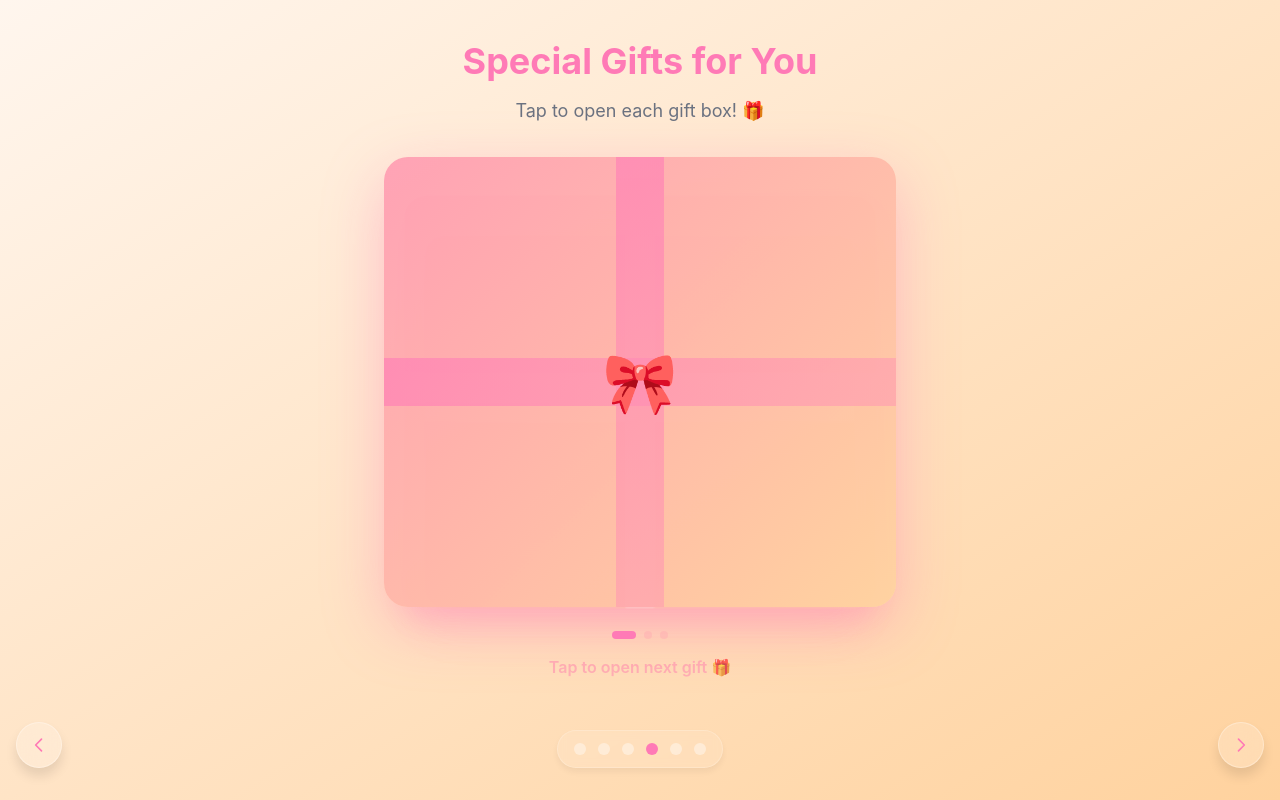
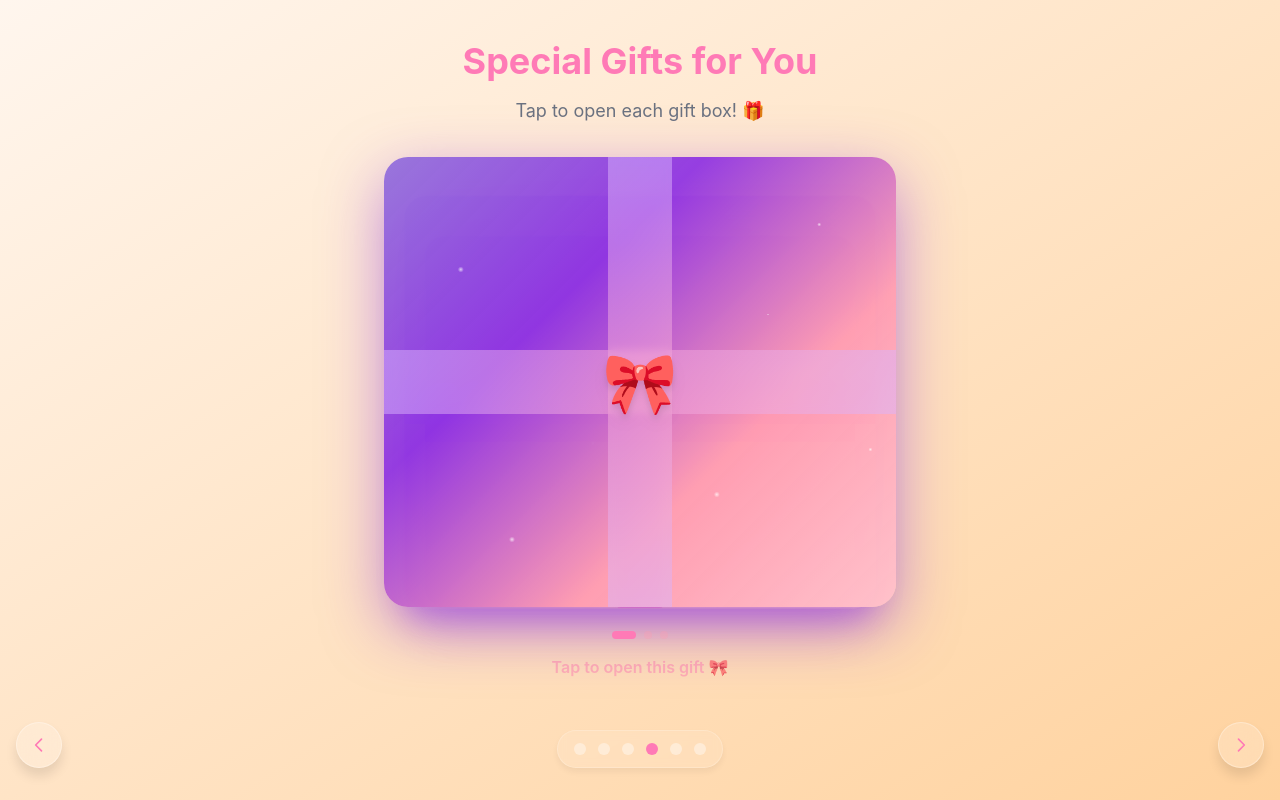
Before and after one commit to smaxiso/for-madam-ji, a React (Vite) app: page / in a window 1280 px wide. Both pictures are taken after a click on the button "Slide 4". Built offline with nearby package versions, Linux system fonts and the light colour scheme.

Commit message:
Update gift boxes: lavender-galaxy-pink theme, keep opened state, dynamic instructions

```diff
--- a/src/components/slides/GiftSequenceSlide.jsx
+++ b/src/components/slides/GiftSequenceSlide.jsx
@@ -7,18 +7,21 @@ import { fadeInUp } from '../../utils/animations';
  */
 function GiftSequenceSlide({ slide }) {
   const [currentGiftIndex, setCurrentGiftIndex] = useState(0);
-  const [isOpening, setIsOpening] = useState(false);
+  const [isOpened, setIsOpened] = useState(false);
   const gifts = slide.content.gifts || [];
 
-  // Handle opening the current gift box
-  const handleOpenGift = () => {
-    if (isOpening) return;
-
-    setIsOpening(true);
-    setTimeout(() => {
-      setCurrentGiftIndex((prev) => (prev + 1) % gifts.length);
-      setIsOpening(false);
-    }, 800);
+  // Handle opening/moving to next gift
+  const handleGiftInteraction = () => {
+    if (!isOpened) {
+      // Open the current gift
+      setIsOpened(true);
+    } else {
+      // Move to next gift
+      setIsOpened(false);
+      setTimeout(() => {
+        setCurrentGiftIndex((prev) => (prev + 1) % gifts.length);
+      }, 100);
+    }
   };
 
   const currentGift = gifts[currentGiftIndex];
@@ -45,25 +48,46 @@ function GiftSequenceSlide({ slide }) {
       {/* Stacked Gift Boxes Container */}
       <div className="relative w-full max-w-lg mx-auto h-[400px] md:h-[450px] mb-12">
         {/* Stack of gift boxes behind (3D stack effect) */}
-        {gifts.map((_, index) => {
+        {!isOpened && gifts.map((_, index) => {
           const offset = (index - currentGiftIndex + gifts.length) % gifts.length;
           if (offset === 0 || offset > 2) return null;
 
           return (
             <motion.div
               key={`stack-${index}`}
-              className="absolute inset-0 rounded-3xl pointer-events-none"
+              className="absolute inset-0 rounded-3xl pointer-events-none overflow-hidden"
               style={{
                 zIndex: gifts.length - offset,
-                background: `linear-gradient(135deg, rgba(255, 154, 177, ${0.4 - offset * 0.1}), rgba(255, 210, 158, ${0.4 - offset * 0.1}))`,
+                background: `
+                  linear-gradient(135deg,
+                    rgba(147, 112, 219, ${0.5 - offset * 0.1}),
+                    rgba(138, 43, 226, ${0.4 - offset * 0.1}),
+                    rgba(255, 154, 177, ${0.4 - offset * 0.1}),
+                    rgba(255, 192, 203, ${0.5 - offset * 0.1})
+                  )
+                `,
                 transform: `translateY(${offset * 20}px) scale(${1 - offset * 0.08}) rotateX(${offset * 5}deg)`,
-                boxShadow: `0 ${offset * 10}px ${offset * 30}px rgba(255, 122, 182, ${0.3 - offset * 0.1})`,
+                boxShadow: `0 ${offset * 10}px ${offset * 30}px rgba(138, 43, 226, ${0.4 - offset * 0.1})`,
               }}
             >
+              {/* Starry galaxy pattern */}
+              <div className="absolute inset-0" style={{
+                backgroundImage: `
+                  radial-gradient(2px 2px at 20% 30%, white, transparent),
+                  radial-gradient(2px 2px at 60% 70%, white, transparent),
+                  radial-gradient(1px 1px at 50% 50%, white, transparent),
+                  radial-gradient(1px 1px at 80% 10%, white, transparent),
+                  radial-gradient(2px 2px at 90% 60%, white, transparent),
+                  radial-gradient(1px 1px at 33% 80%, white, transparent)
+                `,
+                backgroundSize: '200% 200%',
+                opacity: 0.6,
+              }} />
+
               {/* Gift box ribbon decoration */}
               <div className="absolute inset-0 flex items-center justify-center">
-                <div className="w-full h-8 bg-white/20" style={{ transform: 'translateY(-50%)' }} />
-                <div className="absolute w-8 h-full bg-white/20" />
+                <div className="w-full h-12 bg-gradient-to-r from-purple-400/40 to-pink-400/40 backdrop-blur-sm" />
+                <div className="absolute w-12 h-full bg-gradient-to-b from-purple-400/40 to-pink-400/40 backdrop-blur-sm" />
               </div>
             </motion.div>
           );
@@ -75,45 +99,64 @@ function GiftSequenceSlide({ slide }) {
             key={currentGiftIndex}
             className="absolute inset-0 cursor-pointer"
             style={{ zIndex: gifts.length + 1 }}
-            onClick={handleOpenGift}
+            onClick={handleGiftInteraction}
             initial={{ scale: 0.8, opacity: 0, rotateY: -20 }}
             animate={{
-              scale: isOpening ? 1.1 : 1,
+              scale: 1,
               opacity: 1,
               rotateY: 0,
-              rotateX: isOpening ? -15 : 0,
-            }}
-            exit={{
-              y: -800,
-              opacity: 0,
-              rotateZ: 45,
-              scale: 0.5,
-              transition: { duration: 0.8, ease: 'easeIn' },
             }}
             transition={{ type: 'spring', damping: 15, stiffness: 100 }}
-            whileHover={{ scale: 1.05, y: -10 }}
+            whileHover={!isOpened ? { scale: 1.05, y: -10 } : {}}
           >
             {/* Gift Box Lid (opens up) */}
             <motion.div
               className="absolute inset-0 rounded-3xl overflow-hidden"
               style={{
-                background: 'linear-gradient(135deg, rgba(255, 154, 177, 0.9), rgba(255, 210, 158, 0.9))',
-                boxShadow: '0 20px 60px rgba(255, 122, 182, 0.4)',
+                background: `
+                  linear-gradient(135deg,
+                    rgba(147, 112, 219, 0.95),
+                    rgba(138, 43, 226, 0.9),
+                    rgba(255, 154, 177, 0.9),
+                    rgba(255, 192, 203, 0.95)
+                  )
+                `,
+                boxShadow: '0 20px 60px rgba(138, 43, 226, 0.5)',
                 transformOrigin: 'bottom',
               }}
               animate={{
-                rotateX: isOpening ? -100 : 0,
-                y: isOpening ? -50 : 0,
+                rotateX: isOpened ? -100 : 0,
+                y: isOpened ? -50 : 0,
+                opacity: isOpened ? 0 : 1,
               }}
               transition={{ duration: 0.6, ease: 'easeOut' }}
             >
+              {/* Starry galaxy pattern on lid */}
+              <div className="absolute inset-0" style={{
+                backgroundImage: `
+                  radial-gradient(3px 3px at 15% 25%, white, transparent),
+                  radial-gradient(3px 3px at 65% 75%, white, transparent),
+                  radial-gradient(2px 2px at 45% 45%, white, transparent),
+                  radial-gradient(2px 2px at 85% 15%, white, transparent),
+                  radial-gradient(3px 3px at 25% 85%, white, transparent),
+                  radial-gradient(2px 2px at 95% 65%, white, transparent),
+                  radial-gradient(1px 1px at 35% 55%, white, transparent),
+                  radial-gradient(1px 1px at 75% 35%, white, transparent)
+                `,
+                backgroundSize: '100% 100%',
+                opacity: 0.7,
+              }} />
+
               {/* Ribbon on lid */}
               <div className="absolute inset-0 flex items-center justify-center">
-                <div className="w-full h-12 bg-gradient-to-r from-soft-rose to-blush opacity-60" />
-                <div className="absolute w-12 h-full bg-gradient-to-b from-soft-rose to-blush opacity-60" />
+                <div className="w-full h-16 bg-gradient-to-r from-purple-300/50 via-pink-300/50 to-purple-300/50 backdrop-blur-sm" />
+                <div className="absolute w-16 h-full bg-gradient-to-b from-purple-300/50 via-pink-300/50 to-purple-300/50 backdrop-blur-sm" />
                 <motion.div
-                  className="absolute text-6xl"
-                  animate={{ rotate: isOpening ? 360 : 0 }}
+                  className="absolute text-6xl drop-shadow-lg"
+                  animate={{
+                    rotate: isOpened ? 360 : 0,
+                    scale: isOpened ? 0 : 1,
+                  }}
                   transition={{ duration: 0.6 }}
                 >
                   🎀
@@ -125,7 +168,7 @@ function GiftSequenceSlide({ slide }) {
             <motion.div
               className="absolute inset-0 rounded-3xl flex flex-col items-center justify-center p-8 glass-strong"
               initial={{ opacity: 0 }}
-              animate={{ opacity: isOpening ? 1 : 0 }}
+              animate={{ opacity: isOpened ? 1 : 0 }}
               transition={{ delay: 0.3 }}
             >
               {/* GIF */}
@@ -189,14 +232,15 @@ function GiftSequenceSlide({ slide }) {
         </div>
       </div>
 
-      {/* Tap instruction */}
+      {/* Tap instruction - Changes based on state */}
       <motion.p
         className="text-sm md:text-base text-blush/70 font-semibold"
         initial={{ opacity: 0 }}
         animate={{ opacity: 1 }}
         transition={{ delay: 1 }}
+        key={isOpened ? 'opened' : 'closed'}
       >
-        Tap to open next gift 🎁
+        {isOpened ? 'Tap to open next gift 🎁' : 'Tap to open this gift 🎀'}
       </motion.p>
     </div>
   );
```
